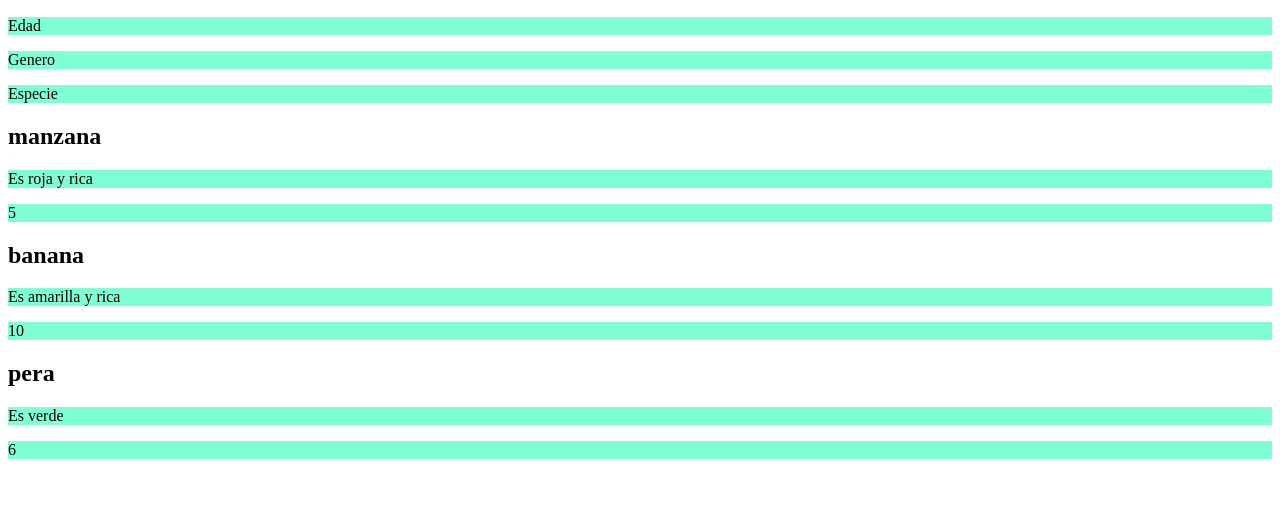
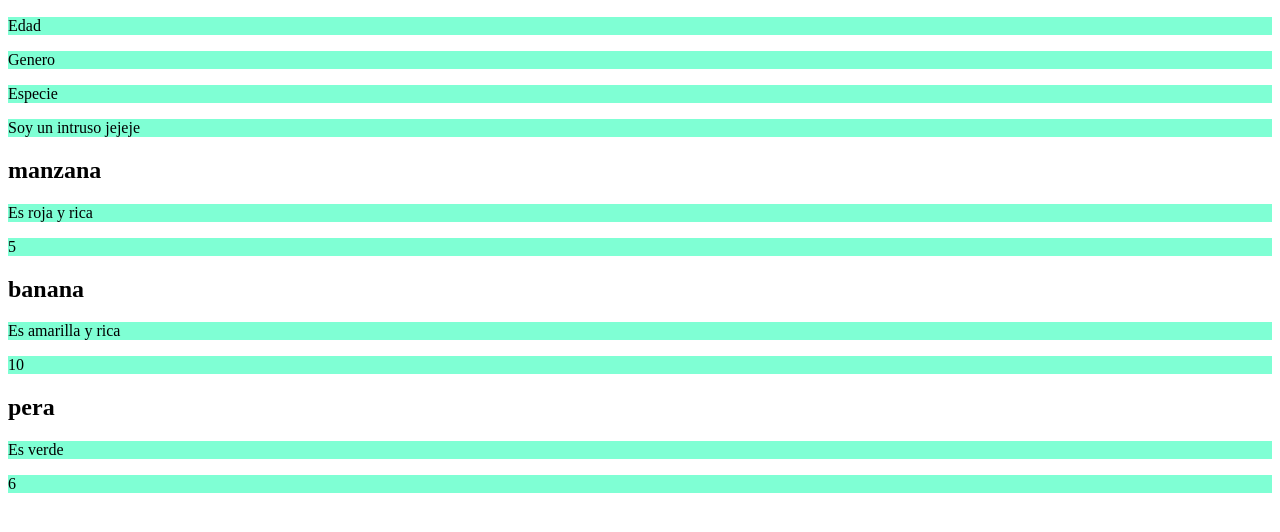
Before and after one commit to FatuInsau/clase14, a plain HTML site: page index.html in a window 1280 px wide. Shown: the part 110-642 px from the top of the page. Drawn offline with Linux system fonts and the light colour scheme.

Commit message:
Agregue un intruso

```diff
--- a/index.html
+++ b/index.html
@@ -15,6 +15,7 @@
             <p>Edad</p>
             <p>Genero</p>
             <p>Especie</p>
+            <p>Soy un intruso jejeje</p>
         </div>
     </div>
 
```
